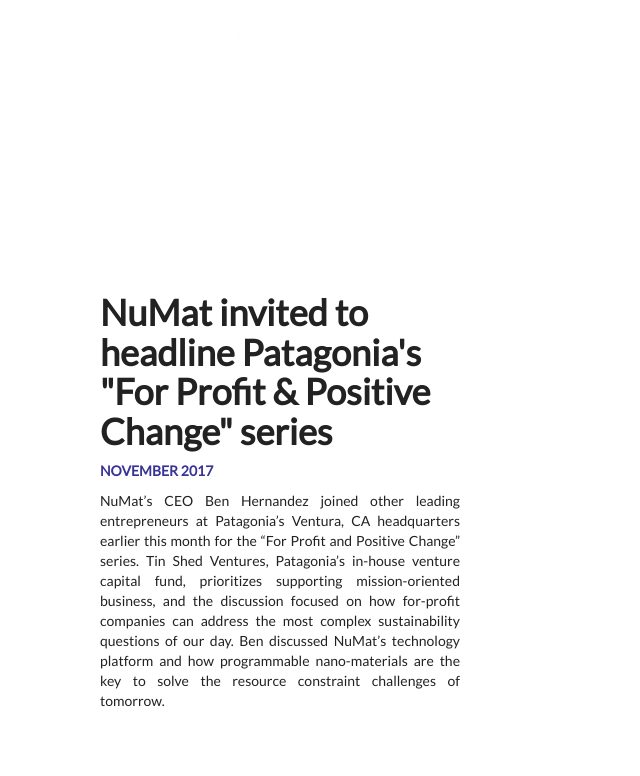
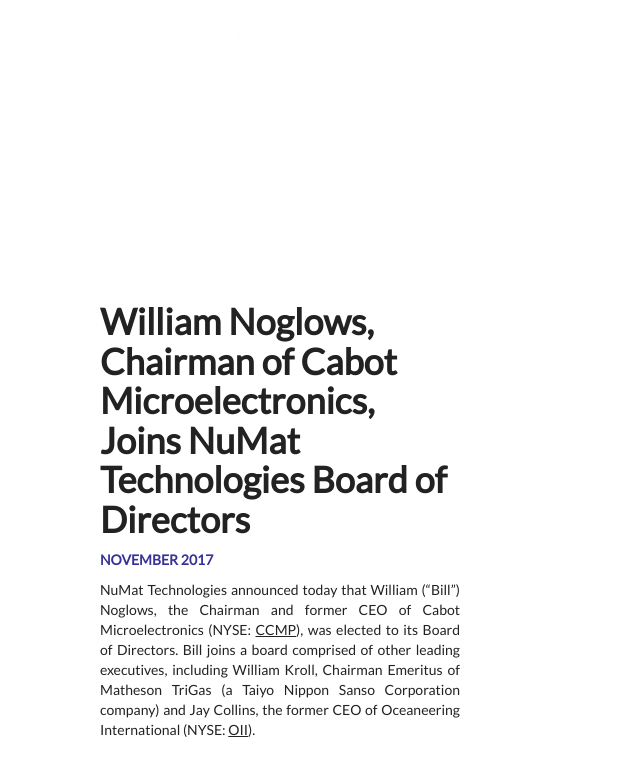
Before and after one commit to numat/numat.github.io, a Jekyll site: the page built from news.html, in a window 1280 px wide and 900 px high. Shown: the top 776 px of the window, without its empty margins (0-640 px from the left). Built offline with Jekyll 4.4.1, drawn with Linux system fonts in a browser that asks for light colours; nearby versions of some CDN libraries; comment, search, counter and statistics services are not loaded.

Commit message:
Added Noglows joining board

```diff
--- a/_data/news.yml
+++ b/_data/news.yml
@@ -1,3 +1,19 @@
+- title: William Noglows, Chairman of Cabot Microelectronics, Joins NuMat Technologies Board of Directors
+  images:
+    - file: businesswire_logo.png
+      height: 152
+      alt: Businesswire Logo
+  date: November 2017
+  description: |
+      NuMat Technologies announced today that William (“Bill”) Noglows, the
+      Chairman and former CEO of Cabot Microelectronics
+      (NYSE: [CCMP](http://finance.yahoo.com/q?s=CCMP)), was
+      elected to its Board of Directors. Bill joins a board comprised of other
+      leading executives, including William Kroll, Chairman Emeritus of Matheson
+      TriGas (a Taiyo Nippon Sanso Corporation company) and Jay Collins, the
+      former CEO of Oceaneering International
+      (NYSE: [OII](https://finance.yahoo.com/quote/oii?ltr=1)).
+
 - title: NuMat invited to headline Patagonia's "For Profit & Positive Change" series
   images:
     - file: patagonia_logo.png
--- a/_data/people.yml
+++ b/_data/people.yml
@@ -331,8 +331,6 @@
             greater Midwest through direct investment and new technology
             incubation.
 
-  - name: Advisors
-    members:
       - name: Bill Noglows
         description: |
           Bill is the Executive Chairman and former President and CEO of
@@ -345,6 +343,9 @@
           on meeting the demanding requirements of the technology industry on a global
           basis. Bill is a Director of [Littelfuse](http://www.littelfuse.com/)
           and [Aspen Aerogels](http://www.aerogel.com/).
+
+  - name: Advisors
+    members:
 
       - name: Richard Penning
         position: Strategy, Engineering
```
